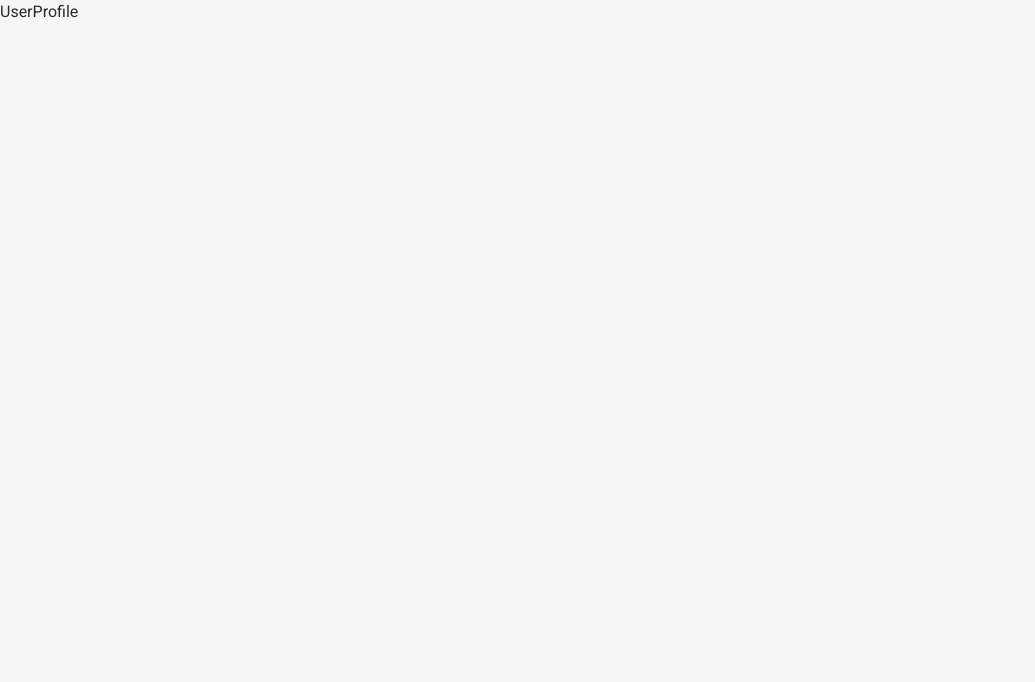
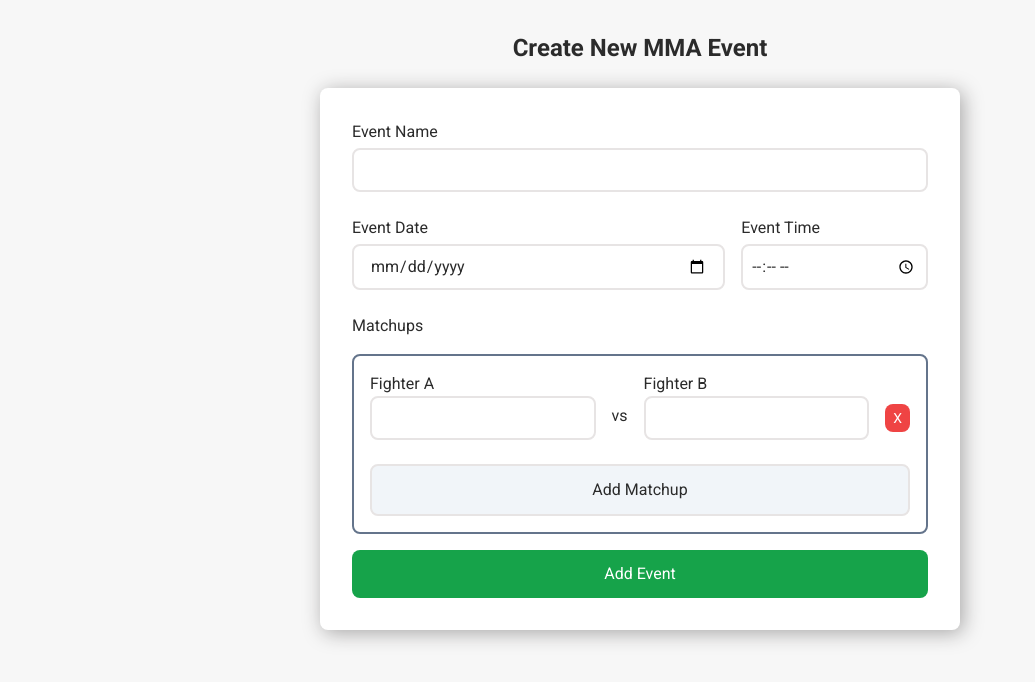
Before and after one commit to ray-mak/sportfolio, a React (Vite) app in the folder frontend/: page /newmmaevent in a window 1280 px wide. Shown: the top 682 px of the page, without its empty margins (0-1035 px from the left). Built offline with nearby package versions, Linux system fonts and the light colour scheme.

Commit message:
Completed NewMMAEventForm.jsx

```diff
--- a/frontend/src/App.jsx
+++ b/frontend/src/App.jsx
@@ -7,6 +7,7 @@ import Welcome from "./features/auth/Welcome"
 import BetsList from "./features/bets/BetsList"
 import Leaderboard from "./features/users/Leaderboard"
 import AddPick from "./features/bets/AddPick"
+import NewMMAEvent from "./features/events/NewMMAEventForm"
 import EditUser from "./features/users/EditUser"
 import NewUserForm from "./features/users/NewUserForm"
 import UserProfile from "./features/users/UserProfile"
@@ -27,6 +28,7 @@ function App() {
         <Route path="leaderboard">
           <Route index element={<Leaderboard />} />
         </Route>
+        <Route path="newmmaevent" element={<NewMMAEvent />} />
 
         {/* protected routes */}
         <Route element={<PersistLogin />}>
--- a/frontend/src/features/events/NewMMAEventForm.jsx
+++ b/frontend/src/features/events/NewMMAEventForm.jsx
@@ -12,10 +12,155 @@ const NewMMAEventForm = () => {
 
     const navigate = useNavigate()
 
-    //input fields: Event Name, Event Date/Time, matchups.
-    //for matchups container, it will have 2 inputs per matchup (1 for each fighter), User can choose to add additional matchups, which will create new rows of inputs.
+    const [formData, setFormData] = useState({
+        eventName: "",
+        eventDate: "",
+        eventTime: ""
+    })
+
+    const handleChange = (e) => {
+        const { name, value } = e.target
+        setFormData(prevData => ({
+            ...prevData,
+            [name]: value
+        }))
+    }
+
+    const [matchups, setMatchups] = useState([{ fighterA: "", fighterB: "" }])
+
+    const matchupChange = (index, e) => {
+        const { name, value } = e.target
+        const newMatchups = [...matchups]
+        newMatchups[index][name] = value
+        setMatchups(newMatchups)
+    }
+
+    const addMatchup = () => {
+        const lastMatchup = matchups[matchups.length - 1]
+        if (lastMatchup.fighterA.trim() === "" || lastMatchup.fighterB.trim() === "") {
+            alert("Please fill in both fighter names before adding new matchup")
+            return
+        }
+        setMatchups([...matchups, { fighterA: "", fighterB: "" }])
+    }
+
+    const deleteMatchup = (index) => {
+        const newMatchups = matchups.filter((_, i) => i !== index)
+        setMatchups(newMatchups)
+    }
+
+    useEffect(() => {
+        if (isSuccess) {
+            setFormData({
+                eventName: "",
+                eventDate: "",
+                eventTime: "",
+            })
+            navigate("/dash")
+        }
+    }, [isSuccess, navigate])
+
+    const handleSubmit = async (e) => {
+        e.preventDefault()
+        const matchupsArray = []
+        matchups.forEach(matchup => {
+            const matchupStr = `${matchup.fighterA} vs ${matchup.fighterB}`
+            matchupsArray.push(matchupStr)
+        })
+        const timeDate = new Date(`${formData.eventDate}T${formData.eventTime}:00`)
+
+        const dataToSubmit = {
+            eventName: formData.eventName,
+            eventDate: timeDate.toUTCString(),
+            matchups: matchupsArray
+        }
+        console.log(dataToSubmit)
+
+        const canSubmit = Object.values(formData).every(Boolean)
+
+        if (canSubmit) {
+            await addNewMMAEvent(dataToSubmit)
+        }
+    }
+
     return (
-        <div>NewMMAEventForm</div>
+        <div className="flex flex-col items-center">
+            <h1 className="text-2xl font-semibold mt-8">Create New MMA Event</h1>
+            <form onSubmit={handleSubmit} className="w-full flex flex-col gap-4 mt-6 p-4 bg-white shadow-xl text-sm md:p-8 md:rounded-lg md:text-base md:w-3/4 xl:w-1/2">
+                <label htmlFor="eventName" className="flex flex-col gap-1 mb-2">
+                    <p>Event Name</p>
+                    <input
+                        id="eventName"
+                        name="eventName"
+                        type="text"
+                        onChange={handleChange}
+                        value={formData.eventName}
+                        className="py-2 px-2 rounded-lg border-lightGray border-2 md:px-4"
+                    />
+                </label>
+                <div className="w-full flex gap-4">
+                    <label htmlFor="eventDate" className="w-1/2 flex flex-col gap-1 mb-2 md:w-2/3">
+                        <p>Event Date</p>
+                        <input
+                            id="eventDate"
+                            name="eventDate"
+                            type="date"
+                            onChange={handleChange}
+                            value={formData.eventDate}
+                            className="py-2 px-2 rounded-lg border-lightGray border-2 md:px-4"
+                        />
+                    </label>
+                    <label htmlFor="eventTime" className="w-1/2 flex flex-col gap-1 mb-2 md:w-1/3">
+                        <p>Event Time</p>
+                        <input
+                            id="eventTime"
+                            name="eventTime"
+                            type="time"
+                            onChange={handleChange}
+                            value={formData.eventTime}
+                            className="py-2 px-2 rounded-lg border-lightGray border-2"
+                        />
+                    </label>
+                </div>
+                <p>Matchups</p>
+                <div className="p-4 flex flex-col gap-4 border-2 border-slate-500 rounded-lg">
+                    {matchups.map((matchup, index) => (
+                        <div key={index} className="w-full flex flex-col gap-4 justify-between md:flex-row md:items-end">
+                            <label htmlFor={`fighterA-${index}`} className="w-full">
+                                <p>Fighter A</p>
+                                <input
+                                    id={`fighterA-${index}`}
+                                    name="fighterA"
+                                    type="text"
+                                    value={matchup.fighterA}
+                                    onChange={(e) => matchupChange(index, e)}
+                                    className="w-full py-2 px-4 rounded-lg border-lightGray border-2"
+                                />
+                            </label>
+                            <p className="mb-3 text-center">vs</p>
+                            <label htmlFor={`fighterB-${index}`} className="w-full">
+                                <p>Fighter B</p>
+                                <input
+                                    id={`fighterB-${index}`}
+                                    name="fighterB"
+                                    type="text"
+                                    value={matchup.fighterB}
+                                    onChange={(e) => matchupChange(index, e)}
+                                    className="w-full py-2 px-4 rounded-lg border-lightGray border-2"
+                                />
+                            </label>
+                            <button type="button" onClick={() => deleteMatchup(index)} className="py-1 px-2 bg-red-500 rounded-lg text-white text-sm mb-2">
+                                X
+                            </button>
+                        </div>
+                    ))}
+                    <button type="button" onClick={addMatchup} className="w-full bg-slate-100 border-2 border-lightGray p-3 text-base rounded-lg mt-2">Add Matchup</button>
+                </div>
+                <button type="submit" className="w-full py-3 bg-green-600 text-white rounded-lg">
+                    Add Event
+                </button>
+            </form>
+        </div>
     )
 }
 
--- a/frontend/src/hooks/useAuth.jsx
+++ b/frontend/src/hooks/useAuth.jsx
@@ -1,6 +1,6 @@
 import { useSelector } from "react-redux"
 import { selectCurrentToken } from "../features/auth/authSlice"
-import jwtDecode from "jwt-decode"
+import { jwtDecode } from "jwt-decode"
 
 
 const useAuth = () => {
```
